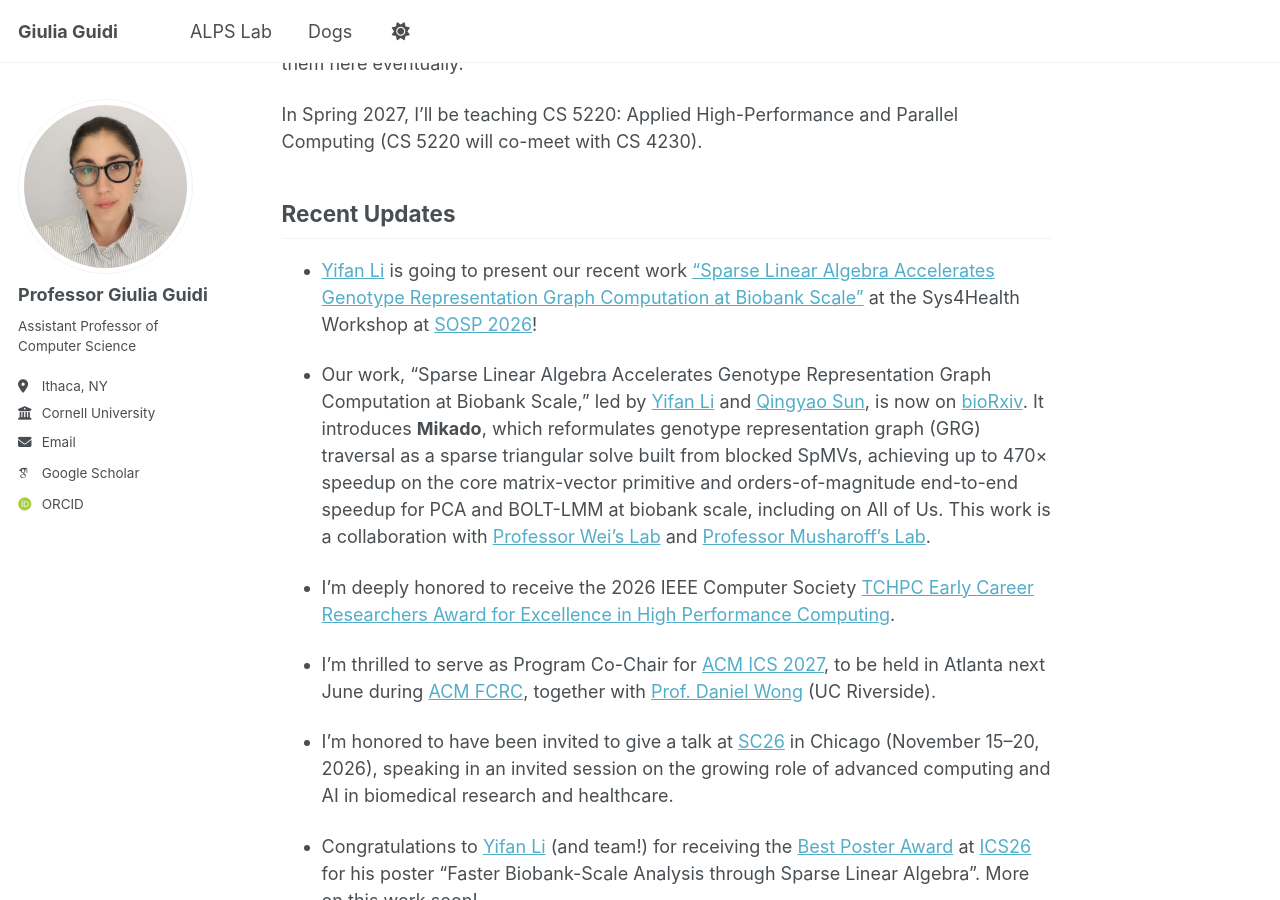
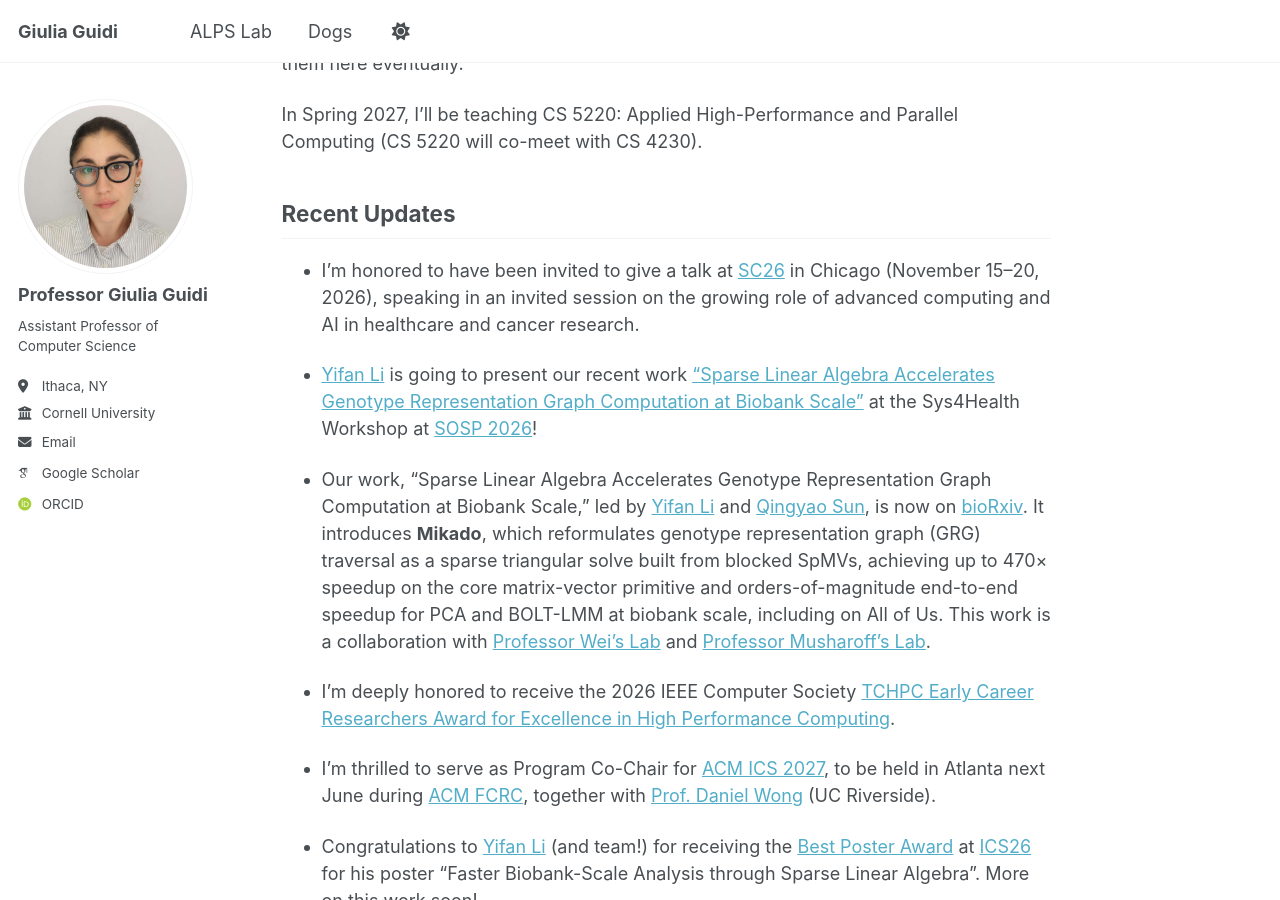
Before and after one commit to giuliaguidi/giuliaguidi.github.io, a Jekyll site: the page built from _pages/about.md, in a window 1280 px wide and 900 px high, scrolled down 874 px. Built offline with Jekyll 4.4.1, drawn with Linux system fonts in a browser that asks for light colours; some web fonts are replaced; some of the changed lines change nothing that is shown.

Commit message:
Revise recent updates in about.md
Updated recent updates section with new achievements and events.

```diff
--- a/_pages/about.md
+++ b/_pages/about.md
@@ -31,6 +31,8 @@ In Spring 2027, I'll be teaching CS 5220: Applied High-Performance and Parallel
 Recent Updates
 ------
 
+- I'm honored to have been invited to give a talk at [SC26](https://sc26.supercomputing.org/program/invited-talks/) in Chicago (November 15–20, 2026), speaking in an invited session on the growing role of advanced computing and AI in healthcare and cancer research.
+
 - [Yifan Li](https://l.iyi.fan/) is going to present our recent work ["Sparse Linear Algebra Accelerates Genotype Representation Graph Computation at Biobank Scale"](https://www.biorxiv.org/content/10.64898/2026.09.10.750583v1.full.pdf) at the Sys4Health Workshop at [SOSP 2026](https://sigops.org/s/conferences/sosp/2026/)!
 
 - Our work, “Sparse Linear Algebra Accelerates Genotype Representation Graph Computation at Biobank Scale,” led by [Yifan Li](https://l.iyi.fan/) and [Qingyao Sun](https://nalzok.github.io/), is now on [bioRxiv](https://www.biorxiv.org/content/10.64898/2026.09.10.750583v1.full.pdf). It introduces **Mikado**, which reformulates genotype representation graph (GRG) traversal as a sparse triangular solve built from blocked SpMVs, achieving up to 470× speedup on the core matrix-vector primitive and orders-of-magnitude end-to-end speedup for PCA and BOLT-LMM at biobank scale, including on All of Us. This work is a collaboration with [Professor Wei’s Lab](https://aprilweilab.github.io/) and [Professor Musharoff's Lab](https://musharofflab.github.io/index.html).
@@ -38,8 +40,6 @@ Recent Updates
 - I'm deeply honored to receive the 2026 IEEE Computer Society [TCHPC Early Career Researchers Award for Excellence in High Performance Computing](https://tc.computer.org/tchpc/2026/09/12/2026-ieee-cs-tchpc-ecr-award-winners/).
 
 - I'm thrilled to serve as Program Co-Chair for [ACM ICS 2027](https://www.ics-conference.org/), to be held in Atlanta next June during [ACM FCRC](https://fcrc.acm.org/), together with [Prof. Daniel Wong](https://www.danielwong.org/) (UC Riverside).
-
-- I'm honored to have been invited to give a talk at [SC26](https://sc26.conference-program.com/presentation/?id=inv102&sess=sess249) in Chicago (November 15–20, 2026), speaking in an invited session on the growing role of advanced computing and AI in biomedical research and healthcare.
 
 - Congratulations to [Yifan Li](https://l.iyi.fan/) (and team!) for receiving the [Best Poster Award](https://www.linkedin.com/posts/giulia-guidi_ics26-hpc-sparselinearalgebra-activity-7480921041255563265-RFc0?utm_source=share&utm_medium=member_desktop&rcm=ACoAABeR7YoBDMddkw_b6zRYkBnNLxEXFhYdKU0) at [ICS26](https://dipsa-qub.github.io/ICS2026-webpage/) for his poster "Faster Biobank-Scale Analysis through Sparse Linear Algebra". More on this work soon!
 
```
